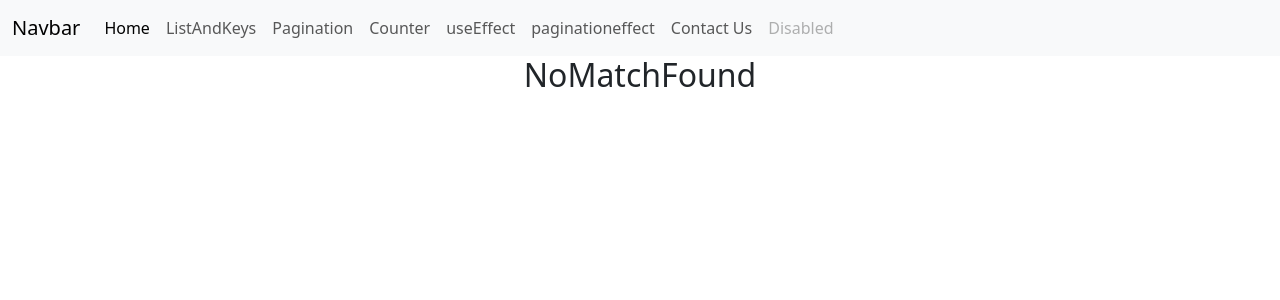
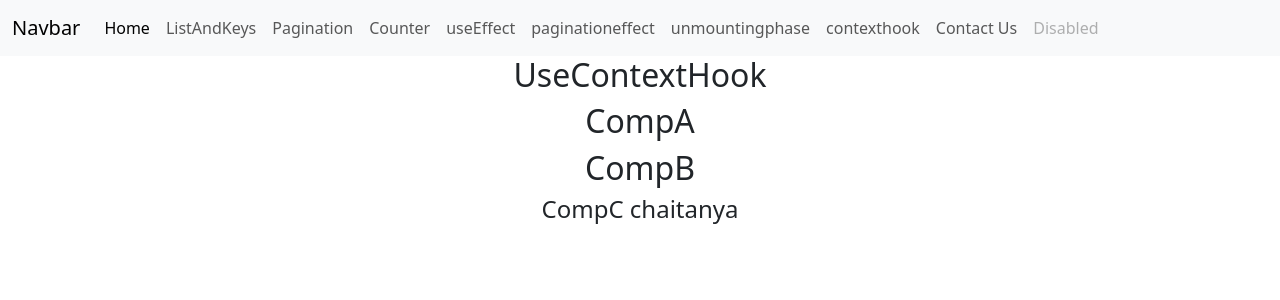
Before and after one commit to Chaitanyatraining/0210-react, a React (Create React App) app: page /usecontexthook in a window 1280 px wide. Shown: the top 300 px of the page. Built offline with nearby package versions, Linux system fonts and the light colour scheme.

Commit message:
usecontexthook

```diff
--- /dev/null
+++ b/src/Components/Hooks/CompA.jsx
@@ -0,0 +1,15 @@
+import React, { useContext } from 'react'
+import CompB from './CompB'
+import { userContext } from './UseContextHook'
+
+const CompA = () => {
+
+  return (
+    <div>
+        <h2>CompA</h2>
+        <CompB  />
+    </div>
+  )
+}
+
+export default CompA
--- /dev/null
+++ b/src/Components/Hooks/CompB.jsx
@@ -0,0 +1,13 @@
+import React from 'react'
+import CompC from './CompC'
+
+const CompB = () => {
+  return (
+    <div>
+        <h2>CompB</h2>
+        <CompC />
+    </div>
+  )
+}
+
+export default CompB
--- /dev/null
+++ b/src/Components/Hooks/CompC.jsx
@@ -0,0 +1,14 @@
+import React, { useContext } from 'react'
+import { userContext } from './UseContextHook'
+
+const CompC = () => {
+    const userData = useContext(userContext)
+
+  return (
+    <div>
+        <h4>CompC {userData.name}</h4>
+    </div>
+  )
+}
+
+export default CompC
--- /dev/null
+++ b/src/Components/Hooks/UnmountingComp.jsx
@@ -0,0 +1,28 @@
+import React, { useEffect, useState } from 'react'
+
+const UnmountingComp = () => {
+    const [count, setCount] = useState(5)
+
+    useEffect(() => {
+        const timer = setInterval(()=>{
+            setCount(prevsCount => prevsCount + 1)
+        }, 1000)
+
+        // cleanup function
+        // unmounting phase
+
+        return() => {
+            console.log('unmounting executed')
+            clearInterval(timer)
+        }
+    }, [])
+
+  return (
+    <div>
+        <h2>UnmountingComp</h2>
+        <h4>Count: {count}</h4>
+    </div>
+  )
+}
+
+export default UnmountingComp
--- /dev/null
+++ b/src/Components/Hooks/UseContextHook.jsx
@@ -0,0 +1,21 @@
+import React from 'react'
+import CompA from './CompA'
+
+export const userContext = React.createContext()
+
+const UseContextHook = () => {
+    // we need to create a context
+    // provider which provides the data
+    // consumer which receives
+
+    return (
+        <div>
+            <h2>UseContextHook</h2>
+            <userContext.Provider value={{name:'chaitanya'}}>
+                <CompA />
+            </userContext.Provider>
+        </div>
+    )
+}
+
+export default UseContextHook
--- a/src/Components/Navbar.js
+++ b/src/Components/Navbar.js
@@ -31,6 +31,12 @@ const Navbar = () => {
                                 <Link to='paginationeffect' class="nav-link">paginationeffect</Link>
                             </li>
                             <li class="nav-item">
+                                <Link to='unmounting' class="nav-link">unmountingphase</Link>
+                            </li>
+                            <li class="nav-item">
+                                <Link to='usecontexthook' class="nav-link">contexthook</Link>
+                            </li>
+                            <li class="nav-item">
                                 <Link to='contactus' class="nav-link">Contact Us</Link>
                             </li>
                             <li class="nav-item">
--- a/src/Components/Routing/Routing.js
+++ b/src/Components/Routing/Routing.js
@@ -8,6 +8,8 @@ import Contactus from '../Contactus'
 import UseStateConter from '../Hooks/UseStateConter'
 import UseEffectHook from '../Hooks/UseEffectHook'
 import PaginationEffect from '../Hooks/PaginationEffect'
+import UnmountingComp from '../Hooks/UnmountingComp'
+import UseContextHook from '../Hooks/UseContextHook'
 
 const Routing = () => {
   return (
@@ -18,6 +20,8 @@ const Routing = () => {
         <Route path='/counter' element={<UseStateConter />} />
         <Route path='/useeffectuser' element={<UseEffectHook />} />
         <Route path='/paginationeffect' element={<PaginationEffect />} />
+        <Route path='/unmounting' element={<UnmountingComp />} />
+        <Route path='/usecontexthook' element={<UseContextHook />} />
         <Route path='/contactus' element={<Contactus />} />
         <Route path='/*' element={<NoMatchFound />} />
     </Routes>
```
Also changed, not shown: src/notes.txt.
